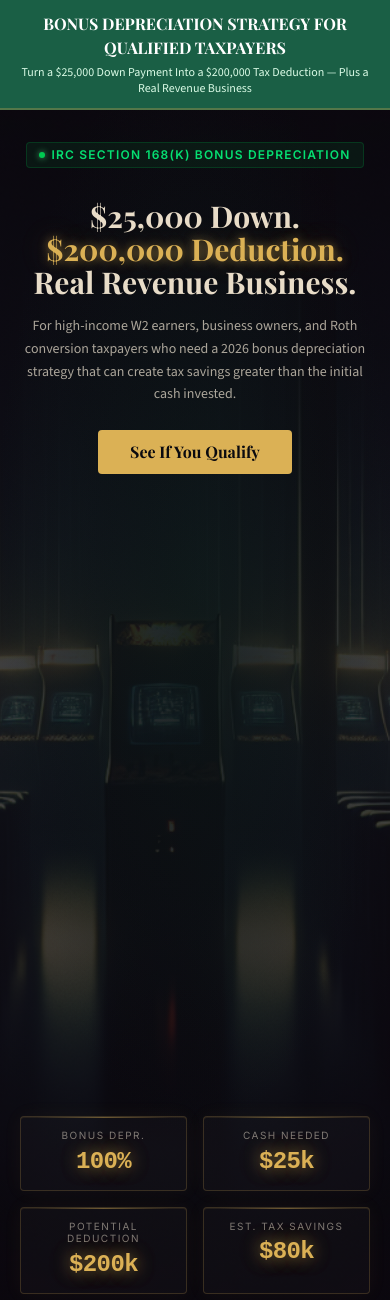
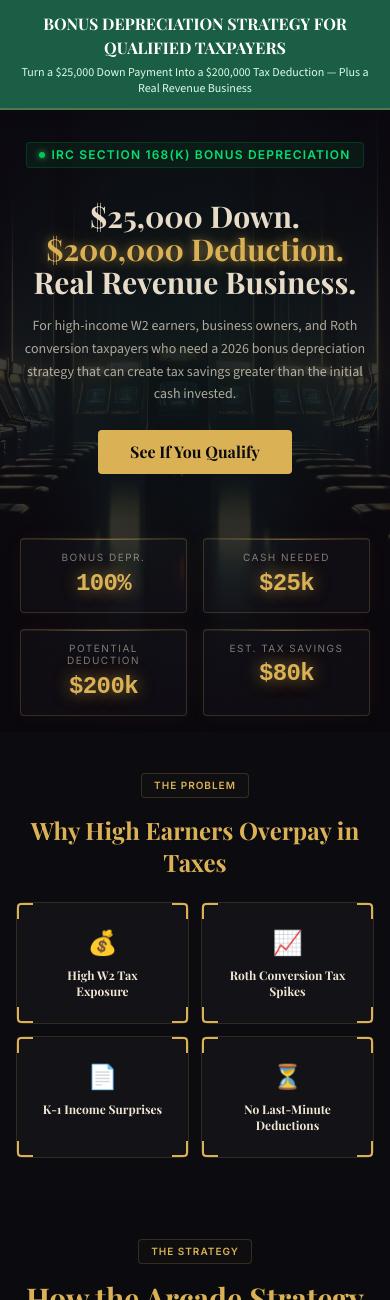
Before and after one commit to kennysabangan/arcade-tax-guide, a React (Vite) app: page /arcade in a window 390 px wide. Shown: the top 1300 px of the page. Built offline with nearby package versions, Linux system fonts and the light colour scheme; what @react-pdf/renderer would draw is missing.

Commit message:
Hide arcade image on mobile

```diff
--- a/src/pages/ArcadeLandingPage.jsx
+++ b/src/pages/ArcadeLandingPage.jsx
@@ -262,7 +262,7 @@ const leadScore = computeLeadScore();
 
           </div>
         </div>
-        <div className="flex justify-center px-5 py-4">
+        <div className="hidden sm:flex justify-center px-5 py-4">
           <img src="/images/arcade-machine.jpg" alt="Arcade Machine" className="w-full max-w-xs sm:max-w-sm" />
         </div>
         <div className="flex justify-center px-5 py-4" style={{ display: 'flex' }}>
```
